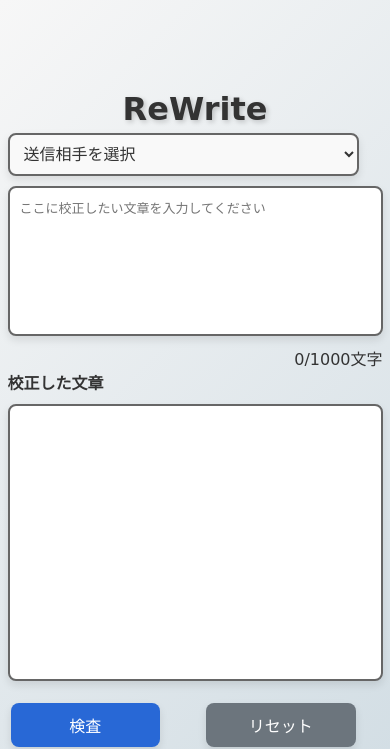
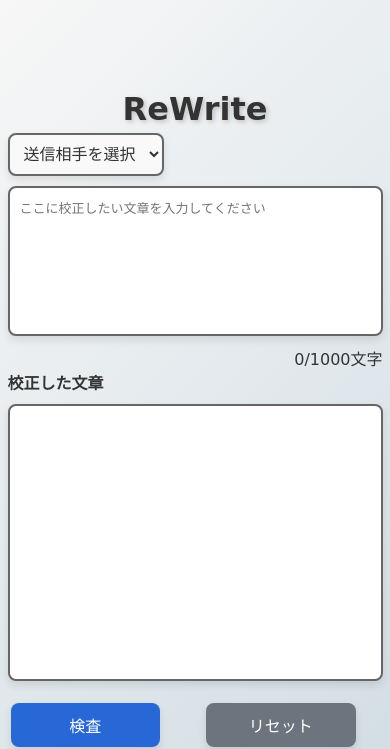
Before and after one commit to KD-J15/AI-Text-Editing-Tools, a Flask app: page / in a window 390 px wide. Shown: the top 749 px of the page. Run offline with Flask 3, Linux system fonts and the light colour scheme.

Commit message:
スマホのプルダウンの調整

```diff
--- a/static/css/styles.css
+++ b/static/css/styles.css
@@ -144,8 +144,12 @@
         font-size: 2em; /* スマートフォン向けにタイトルサイズを調整 */
     }
 
-    select, textarea, .button-container {
+    textarea, .button-container {
         width: 90vw; /* デバイスの幅に合わせる */
+    }
+
+    select{
+        width:40vw;
     }
 
     button {
--- a/templates/index.html
+++ b/templates/index.html
@@ -22,6 +22,7 @@
             <div class="input-section">
                 <textarea id="input-text" name="input-text" rows="5" placeholder="ここに校正したい文章を入力してください"></textarea>
                 <div class="char-count">
+
                     <span id="char-count">0</span>/1000文字
                 </div>
             </div>
```
